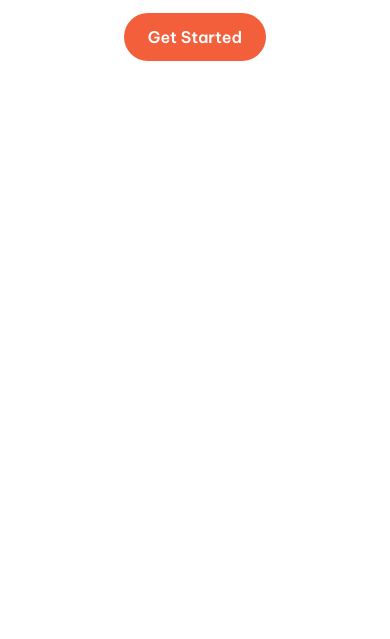
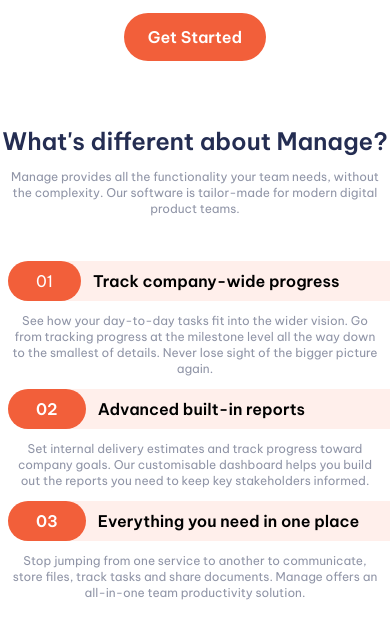
Before and after one commit to zemoCode25/tailwind-landing-page, a website built with Vite: page index.html in a window 390 px wide. Shown: the part 243-882 px from the top of the page. Before the commit the page ends 844 px from the top, so only its background shows below. Built offline with nearby package versions, Linux system fonts and the light colour scheme; files whose address does not match are found by name.

Commit message:
Added Section: Features section in Mobile view

```diff
--- a/index.html
+++ b/index.html
@@ -40,12 +40,87 @@
             while keeping the larger team goals in view.
           </p>
           <button
-            class="py-3 px-6 rounded-3xl bg-BrightRed text-white font-semibold hover:opacity-90 hover:shadow-lg hover:shadow-BrightRed focus:opacity-50"
+            class="py-3 px-6 rounded-3xl bg-BrightRed text-white font-semibold hover:opacity-90 hover:shadow-lg hover:shadow-BrightRed active:opacity-50"
           >
             Get Started
           </button>
         </div>
       </div>
     </section>
+
+    <!-- ------------INFROMATION--------------- -->
+
+    <section class="my-16">
+      <div class="my-16 mx-auto flex flex-col items-center">
+        <div class="flex flex-col items-center text-center">
+          <h2 class="text-DarkBlue mb-3 text-2xl font-semibold">
+            What's different about Manage?
+          </h2>
+          <p class="text-xs text-DarkGrayishBlue max-w-sm">
+            Manage provides all the functionality your team needs, without the
+            complexity. Our software is tailor-made for modern digital product
+            teams.
+          </p>
+        </div>
+        <div class="container my-8 w-full">
+          <ol class="flex flex-col items-center">
+            <li class="flex flex-col">
+              <div
+                class="flex items-center space-x-3 bg-VeryPaleRed rounded-l-3xl ml-2 my-3 pr-4"
+              >
+                <span class="rounded-3xl bg-BrightRed text-white py-2 px-7"
+                  >01</span
+                >
+                <h3 class="text-base font-semibold">
+                  Track company-wide progress
+                </h3>
+              </div>
+              <p class="text-xs text-DarkGrayishBlue text-center mx-2 max-w-sm">
+                See how your day-to-day tasks fit into the wider vision. Go from
+                tracking progress at the milestone level all the way down to the
+                smallest of details. Never lose sight of the bigger picture
+                again.
+              </p>
+            </li>
+            <li class="flex flex-col">
+              <div
+                class="flex items-center space-x-3 bg-VeryPaleRed rounded-l-3xl ml-2 my-3 pr-4"
+              >
+                <span
+                  class="rounded-3xl bg-BrightRed text-white py-2 px-7 font-semibold"
+                  >02</span
+                >
+                <h3 class="text-base font-semibold">
+                  Advanced built-in reports
+                </h3>
+              </div>
+              <p class="text-xs text-DarkGrayishBlue text-center mx-2 max-w-sm">
+                Set internal delivery estimates and track progress toward
+                company goals. Our customisable dashboard helps you build out
+                the reports you need to keep key stakeholders informed.
+              </p>
+            </li>
+            <li class="flex flex-col">
+              <div
+                class="flex items-center space-x-3 bg-VeryPaleRed rounded-l-3xl ml-2 my-3 pr-4"
+              >
+                <span
+                  class="rounded-3xl bg-BrightRed text-white py-2 px-7 font-semibold"
+                  >03</span
+                >
+                <h3 class="text-base font-semibold">
+                  Everything you need in one place
+                </h3>
+              </div>
+              <p class="text-xs text-DarkGrayishBlue text-center mx-2 max-w-sm">
+                Stop jumping from one service to another to communicate, store
+                files, track tasks and share documents. Manage offers an
+                all-in-one team productivity solution.
+              </p>
+            </li>
+          </ol>
+        </div>
+      </div>
+    </section>
   </body>
 </html>
```
